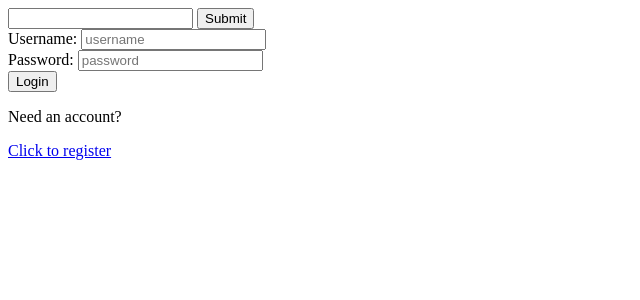
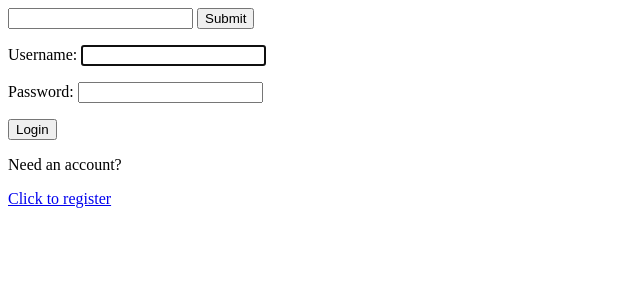
Before and after one commit to dawmro/testing_django, a Django app: page /login/ in a window 1280 px wide. Shown: the top 300 px of the page, without its empty margins (0-640 px from the left). Run offline with Django 4.2, Linux system fonts and the light colour scheme.

Commit message:
[FIX] use AuthenticationForm in login

```diff
--- a/accounts/views.py
+++ b/accounts/views.py
@@ -1,29 +1,23 @@
 from django.shortcuts import render, redirect
-from django.contrib.auth.forms import UserCreationForm
+from django.contrib.auth.forms import AuthenticationForm, UserCreationForm
 from django.contrib.auth import authenticate, login, logout
 
 # Create your views here.
 
 def login_view(request):
     if request.method == "POST":
-        username = request.POST.get("username")
-        password = request.POST.get("password")
-
-        # authenticate user
-        user = authenticate(request, username=username, password=password)
-        # if authentication failed, show error, return to login page
-        if user is None:
-            context = {
-                "error" : "Invalid username or password."
-            }
-            return render(request, "accounts/login.html", context=context)
-
-        # log user in
-        login(request, user)
-        return redirect("/")
-
-    context = {}
-
+        form = AuthenticationForm(request, data=request.POST)
+        # validate form
+        if form.is_valid():
+            user = form.get_user()
+            # log user in
+            login(request, user)
+            return redirect("/")
+    else:
+        form = AuthenticationForm(request)
+    context = {
+        "form": form
+    }
     return render(request, "accounts/login.html", context=context)
 
 
--- a/templates/accounts/login.html
+++ b/templates/accounts/login.html
@@ -7,17 +7,7 @@
     <div style="margin-top-30px;">
         <form method="POST">
             {% csrf_token %}
-            <div>
-                <label>Username: </label>
-                <input type="text" name="username" placeholder="username" />
-            </div>
-            <div>
-                <label>Password: </label>
-                <input type="password" name="password" placeholder="password" />
-            </div>
-            {% if error %}
-            <p style="color:red">{{ error }}</p>
-            {% endif %}
+            {{ form.as_p }}
             <button type="submit">Login</button>
         </form>
         <p>Need an account? </p><a href="/register/">Click to register</a></p>
```
